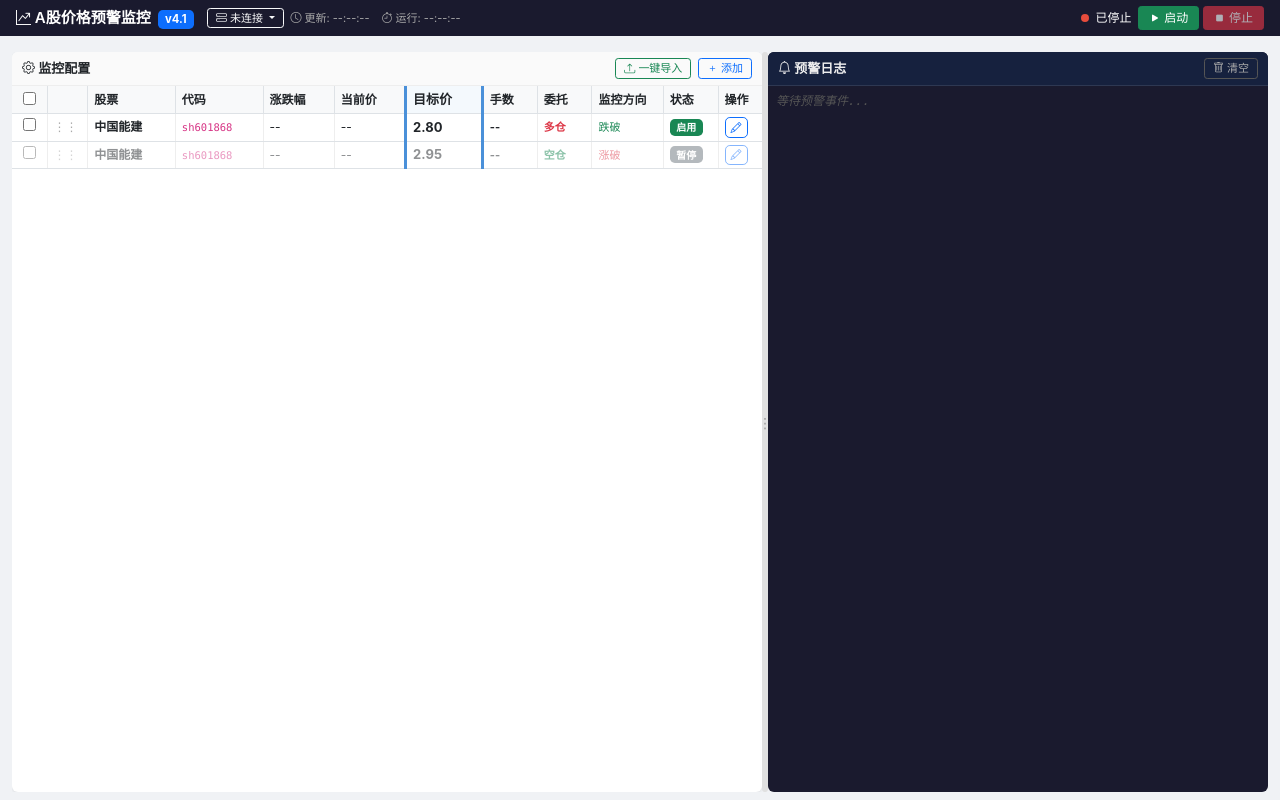
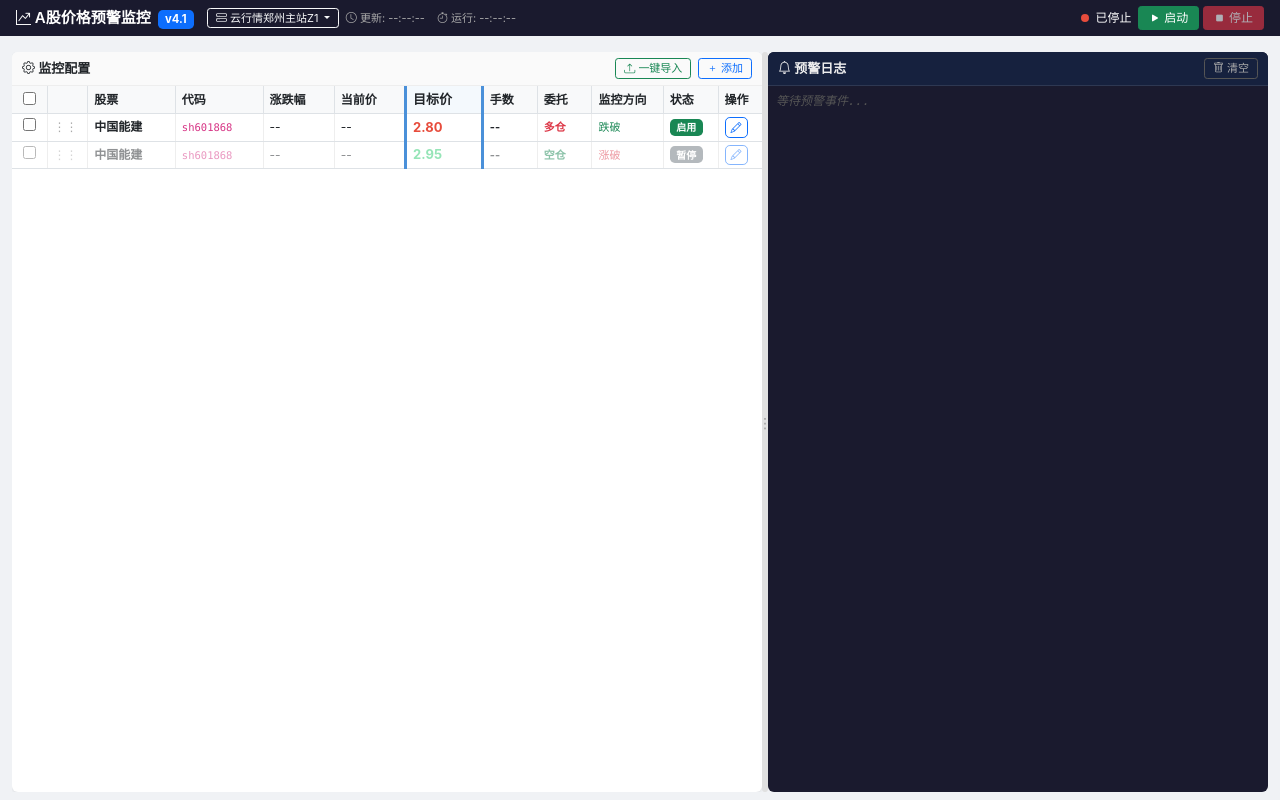
Before and after one commit to wolfjkd/stock-monitor-app, a Flask app: page / in a window 1280 px wide. Run offline with Flask 3, Linux system fonts and the light colour scheme; data that the repository does not hold is empty; some libraries are stand-ins or nearby versions.

Commit message:
fix: 目标价列颜色跟随委托方向 - 多仓红色/空仓绿色

```diff
--- a/templates/index.html
+++ b/templates/index.html
@@ -233,6 +233,8 @@
             font-weight: 700;
             background: rgba(74, 144, 217, 0.06);
         }
+        .config-table td.target-price.pos-long { color: #e74c3c; }
+        .config-table td.target-price.pos-short { color: #2ecc71; }
 
         /* 预警行闪烁 */
         @keyframes alertFlash {
```
